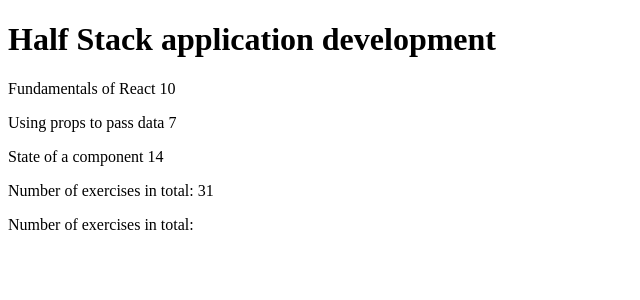
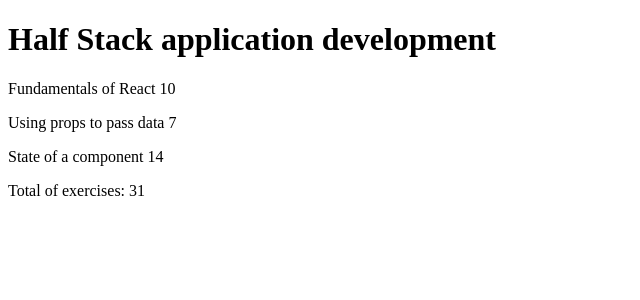
Before and after one commit to kaftarmery/full-stack-open-course, a React (Vite) app in the folder part1/courseone/: page / in a window 1280 px wide. Shown: the top 300 px of the page, without its empty margins (0-640 px from the left). Built offline with nearby package versions, Linux system fonts and the light colour scheme.

Commit message:
part1 - exercise 1.3 solution

```diff
--- a/part1/courseone/src/App.jsx
+++ b/part1/courseone/src/App.jsx
@@ -1,11 +1,20 @@
 const App = () => {
   const course = "Half Stack application development";
-  const part1 = "Fundamentals of React";
-  const exercises1 = 10;
-  const part2 = "Using props to pass data";
-  const exercises2 = 7;
-  const part3 = "State of a component";
-  const exercises3 = 14;
+
+  const part1 = {
+    name: "Fundamentals of React",
+    exercises: 10,
+  };
+
+  const part2 = {
+    name: "Using props to pass data",
+    exercises: 7,
+  };
+
+  const part3 = {
+    name: "State of a component",
+    exercises: 14,
+  };
 
   const Header = (props) => {
     return <h1>{props.course}</h1>;
@@ -14,7 +23,7 @@
   const Total = (props) => {
     return (
       <>
-        <p>Number of exercises in total: {props.totalExercises}</p>
+        <p>Total of exercises: {props.totalExercises}</p>
       </>
     );
   };
@@ -34,9 +43,9 @@
   const Content = () => {
     return (
       <>
-        <Part part={part1} exercises={exercises1} />
-        <Part part={part2} exercises={exercises2} />
-        <Part part={part3} exercises={exercises3} />
+        <Part part={part1.name} exercises={part1.exercises} />
+        <Part part={part2.name} exercises={part2.exercises} />
+        <Part part={part3.name} exercises={part3.exercises} />
       </>
     );
   };
@@ -46,8 +55,9 @@
     <div>
       <Header course={course} />
       <Content />
-      <Total totalExercises={exercises1 + exercises2 + exercises3} />
-      <Total />
+      <Total
+        totalExercises={part1.exercises + part2.exercises + part3.exercises}
+      />
     </div>
   );
 };
```
